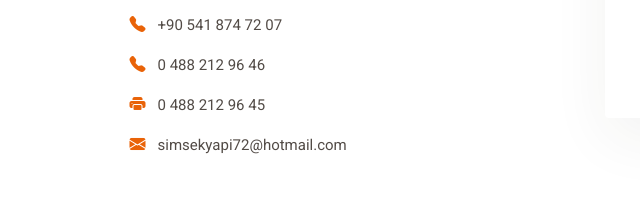
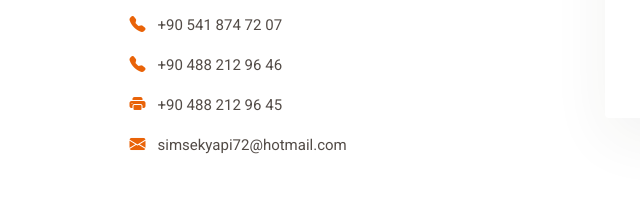
Before and after one commit to NighterWhy/simsekyapimalzemeleri, a plain HTML site: page iletisim.html in a window 1280 px wide. Shown: the part 1138-1352 px from the top of the page, 0-640 px from the left. Drawn offline with nearby package versions, Linux system fonts and the light colour scheme.

Commit message:
iletisim.html update

```diff
--- a/iletisim.html
+++ b/iletisim.html
@@ -172,12 +172,12 @@
                       </div>
                       <div class="contact-detail">
                         <i class="bi bi-telephone-fill"></i>
-                        <span> 0 488 212 96 46</span>
+                        <span> +90 488 212 96 46</span>
 
                       </div>
                       <div class="contact-detail">
                         <i class="bi bi-printer-fill"></i>
-                        <span> 0 488 212 96 45</span>
+                        <span> +90 488 212 96 45</span>
 
                       </div>
 
```
